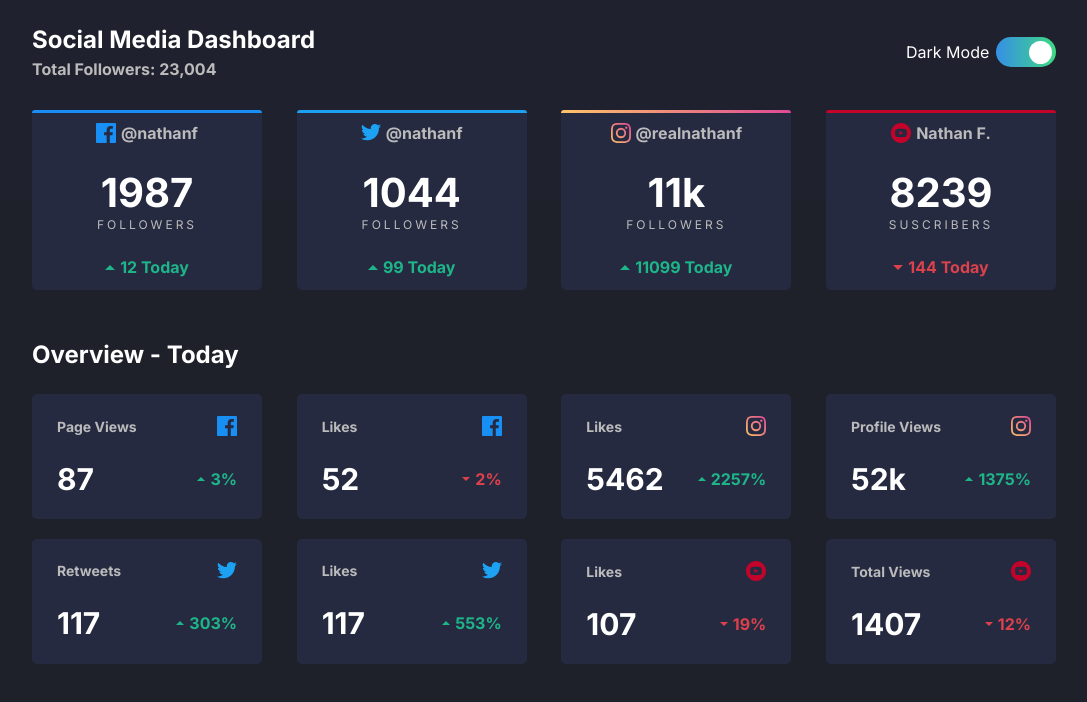
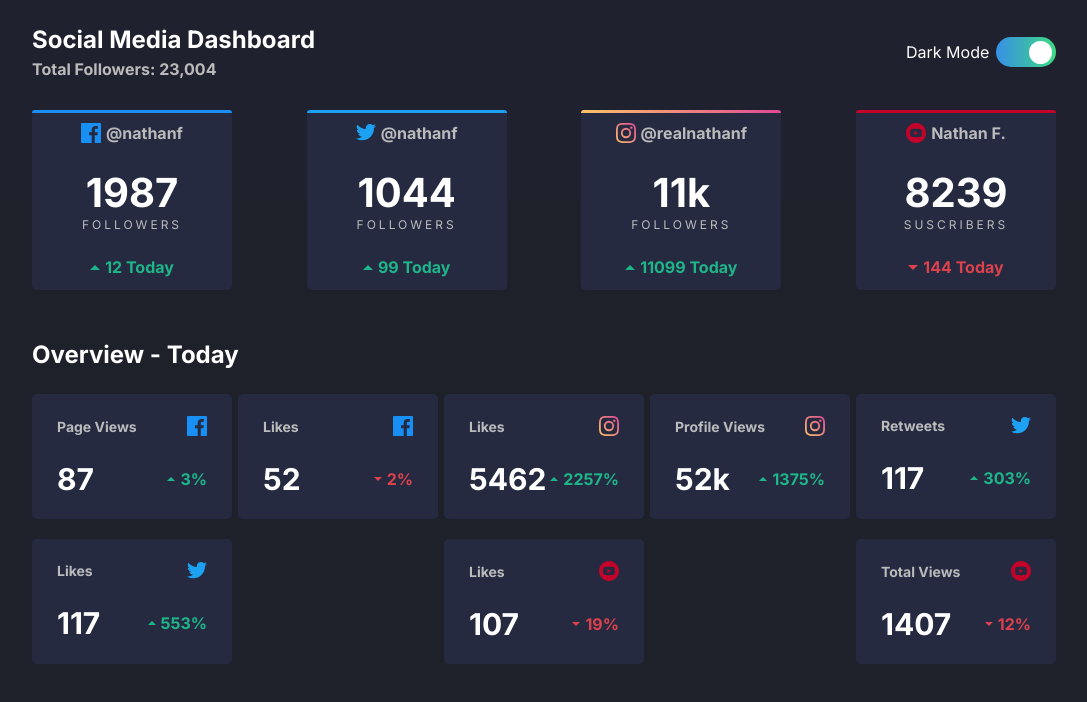
Before and after one commit to AngeloOZ/social-media-frotend-mentor, a plain HTML site: page index.html in a window 1280 px wide. Shown: the whole page, without its empty margins (96-1183 px from the left). Drawn offline with Linux system fonts and the light colour scheme.

Commit message:
Update style.css

```diff
--- a/css/style.css
+++ b/css/style.css
@@ -90,7 +90,7 @@ body.active .btn-mode{
 .card-main{
     position: relative;
     background-color: #252a41;
-    width: 230px;
+    width: 200px;
     height: 180px;
     border-radius: 5px;
     display: flex;
@@ -194,7 +194,7 @@ h2{
 .card-overview{
     font-weight: 700;
     background-color: #252a41;
-    width: 230px;
+    width: 200px;
     height: 125px;
     margin-bottom: 20px;
     border-radius: 5px;
```
